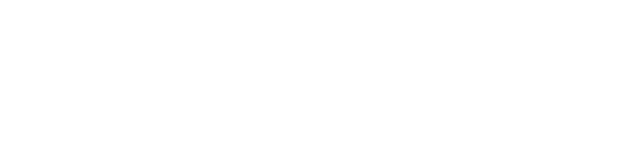
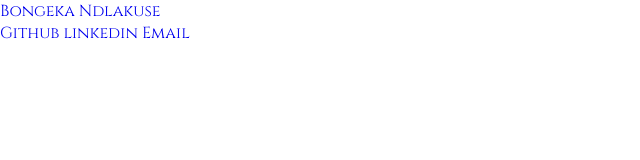
Before and after one commit to StellaNDL/team-portfolio-website, a plain HTML site: page index.html in a window 1280 px wide. Shown: the whole page, without its empty margins (0-640 px from the left). Drawn offline with Linux system fonts and the light colour scheme.

Commit message:
html and css
Added links to my page

```diff
--- a/index.html
+++ b/index.html
@@ -4,14 +4,29 @@
     <meta charset="UTF-8">
     <meta name="viewport" content="width=device-width, initial-scale=1.0">
     <link rel="stylesheet" href="styles.css">
-    <link rel="stylesheet" href="https://fonts.googleapis.com/css2?family=Cinzel:wght@400..900&display=swap">
+    <link rel="stylesheet" href="https://fonts.googleapis.com/css2?family=Cinzel:wght@200..900&display=swap">
     <title>My Portfolio</title>
 
 
 </head>
 <body>
+
     <!-- NAVBAR-->
-    <nav></nav>
+    <nav>
+        <div class="left-side">
+            <a href="/">Bongeka Ndlakuse</a>
+        </div>
+        <div class="right-side">
+            <a href="https://github.com/StellaNDL/team-portfolio-website " target="_blank" rel="noopener noreferrer"><span>Github</span>
+            </a>
+
+            <a href="https://www.linkedin.com/in/bongeka-ndlakuse-0001112b3/" target="_blank" rel="noopener noreferrer">
+                <span>linkedin</span>
+            </a>
+
+           <a href="mailto:bongekandlakuse@gmail.com"><span>Email</span></a>
+        </div>
+    </nav>
 
     <main>
         <!-- SECTION1: About me-->
--- a/styles.css
+++ b/styles.css
@@ -1,4 +1,16 @@
-h1 {
+* {
+    margin: 0;
+    padding: 0;
+    box-sizing: border-box;
+}
+html {
+    scroll-behavior: smooth;
+}
+body {
+    font-weight: 200;
     font-family: Cinzel;
-    color: blue;
+    color: #1A1A1A;
 }
+a {
+    text-decoration: none;
+}
```
